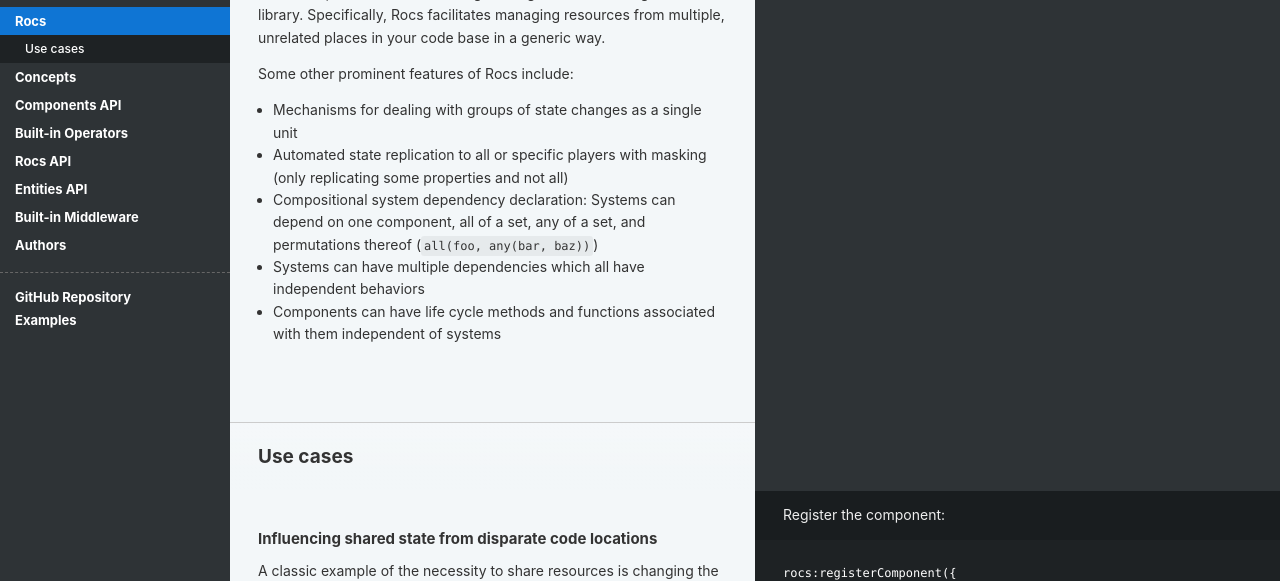
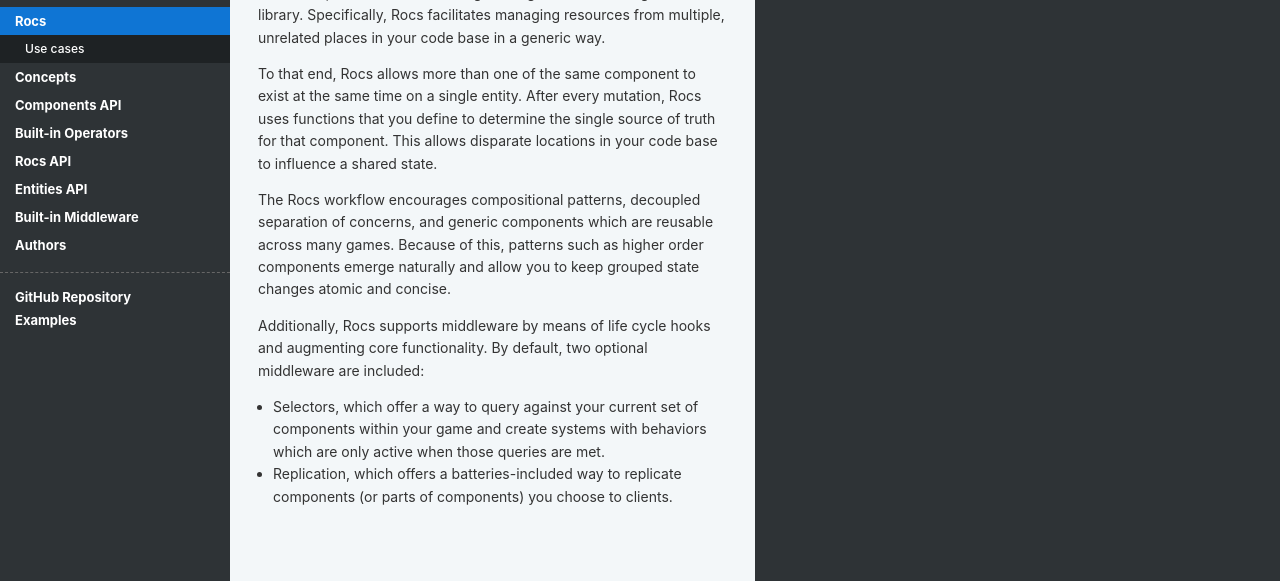
Before and after one commit to evaera/Rocs, a plain HTML site: page index.html in a window 1280 px wide. Shown: the part 154-735 px from the top of the page. Drawn offline with Linux system fonts and the light colour scheme.

Commit message:
publish: Update docs style
generated from commit 0c86b4071d328fe4022d53e08528120ce58e1cbe

```diff
--- a/index.html
+++ b/index.html
@@ -352,14 +352,15 @@
 
 <p>Rocs also performs the role of a general game state management library. Specifically, Rocs facilitates managing resources from multiple, unrelated places in your code base in a generic way.</p>
 
-<p>Some other prominent features of Rocs include:</p>
+<p>To that end, Rocs allows more than one of the same component to exist at the same time on a single entity. After every mutation, Rocs uses functions that you define to determine the single source of truth for that component. This allows disparate locations in your code base to influence a shared state.</p>
+
+<p>The Rocs workflow encourages compositional patterns, decoupled separation of concerns, and generic components which are reusable across many games. Because of this, patterns such as higher order components emerge naturally and allow you to keep grouped state changes atomic and concise. </p>
+
+<p>Additionally, Rocs supports middleware by means of life cycle hooks and augmenting core functionality. By default, two optional middleware are included:</p>
 
 <ul>
-<li>Mechanisms for dealing with groups of state changes as a single unit</li>
-<li>Automated state replication to all or specific players with masking (only replicating some properties and not all)</li>
-<li>Compositional system dependency declaration: Systems can depend on one component, all of a set, any of a set, and permutations thereof (<code>all(foo, any(bar, baz))</code>)</li>
-<li>Systems can have multiple dependencies which all have independent behaviors</li>
-<li>Components can have life cycle methods and functions associated with them independent of systems</li>
+<li>Selectors, which offer a way to query against your current set of components within your game and create systems with behaviors which are only active when those queries are met.</li>
+<li>Replication, which offers a batteries-included way to replicate components (or parts of components) you choose to clients.</li>
 </ul>
 
 <!-- Rocs is compatible with both Lua and TypeScript via [roblox-ts](https://roblox-ts.github.io). -->
```
